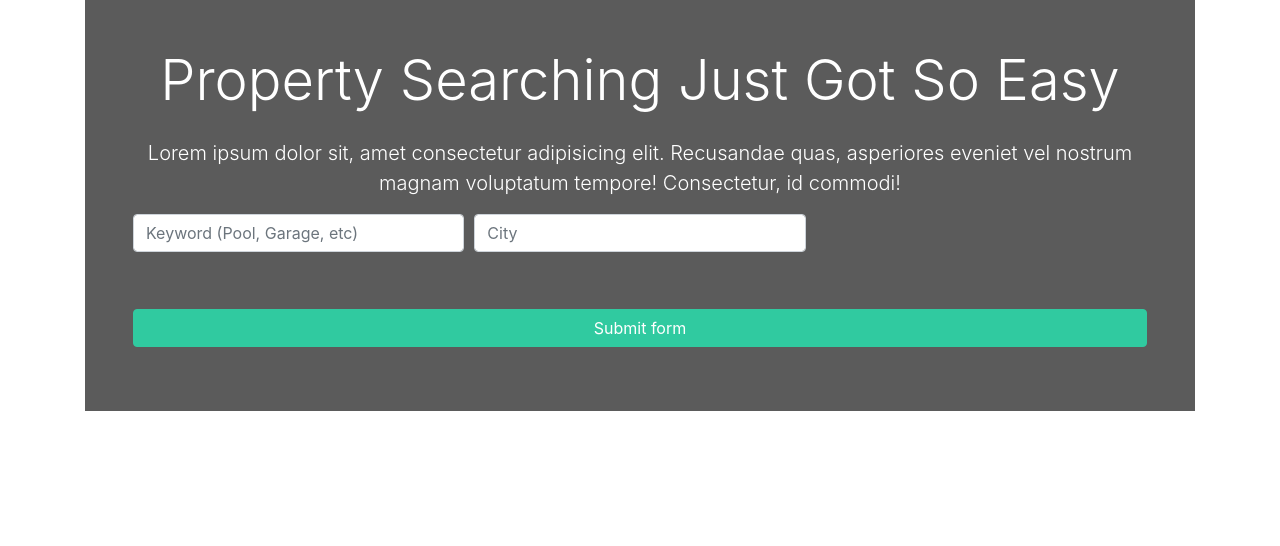
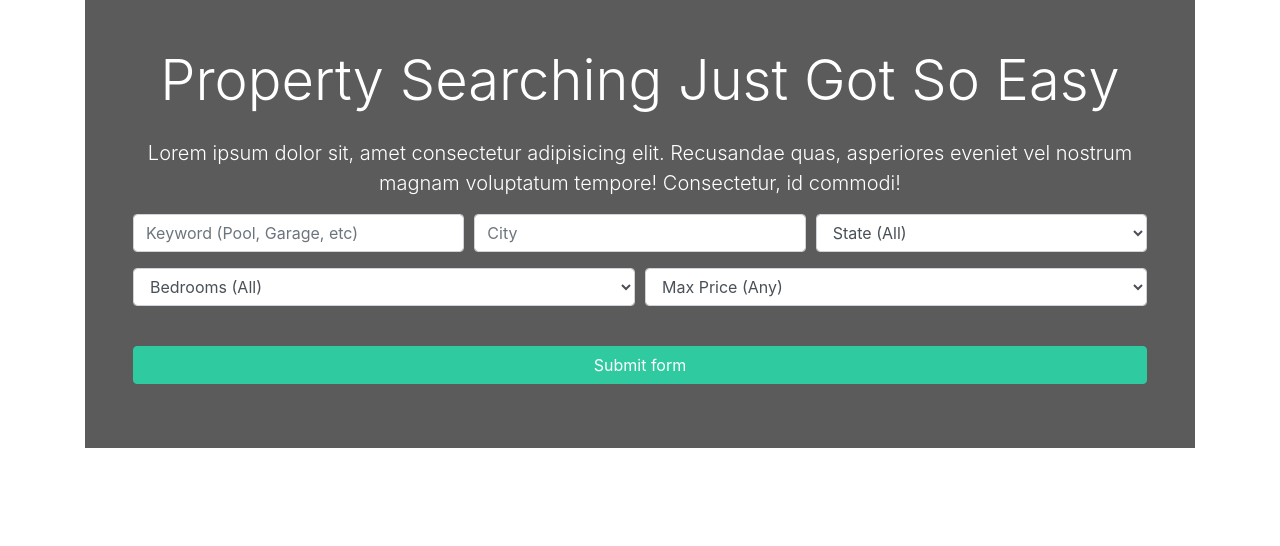
Before and after one commit to DiovaneMiranda/btre, a Django app: page / in a window 1280 px wide. Shown: the part 225-771 px from the top of the page. Run offline with Django 3.2, Linux system fonts and the light colour scheme; some libraries are stand-ins or nearby versions.

Commit message:
edited sections of index

```diff
--- a/templates/pages/index.html
+++ b/templates/pages/index.html
@@ -25,17 +25,27 @@
                 </div>
 
                 <div class="col-md-4 mb-3">
+                  <label class="sr-only">State</label>
+                  <select name="state" class="form-control">
+                    <option selected="true" disabled="disabled">State (All)</option>
 
+                  </select>
                 </div>
               </div>
               <!-- Form Row 2 -->
               <div class="form-row">
                 <div class="col-md-6 mb-3">
+                  <label class="sr-only">Bedrooms</label>
+                  <select name="bedrooms" class="form-control">
+                    <option selected="true" disabled="disabled">Bedrooms (All)</option>
 
-
+                  </select>
                 </div>
                 <div class="col-md-6 mb-3">
+                  <select name="price" class="form-control" id="type">
+                    <option selected="true" disabled="disabled">Max Price (Any)</option>
 
+                  </select>
                 </div>
               </div>
               <button class="btn btn-secondary btn-block mt-4" type="submit">Submit form</button>
@@ -48,11 +58,13 @@
 <br>
   <!-- Alerts -->
   {% include 'partials/_alerts.html' %}
+
   <!-- Listings -->
   <section id="listings" class="py-5">
     <div class="container">
       <h3 class="text-center mb-3">Latest Listings</h3>
       <div class="row">
+
             <!-- Listing 1 -->
             <div class="col-md-6 col-lg-4 mb-4">
               <div class="card listing-preview">
@@ -88,13 +100,16 @@
                   </div>
                   <div class="row text-secondary pb-2">
                     <div class="col-6">
-                  <i class="fas fa-clock"></i></div>
+                      <i class="fas fa-clock"></i> </div>
                   </div>
                   <hr>
                   <a href="#" class="btn btn-primary btn-block">More Info</a>
                 </div>
               </div>
             </div>
+
+
+
       </div>
     </div>
   </section>
```
Lines whose indentation alone changed are shown as unchanged.
